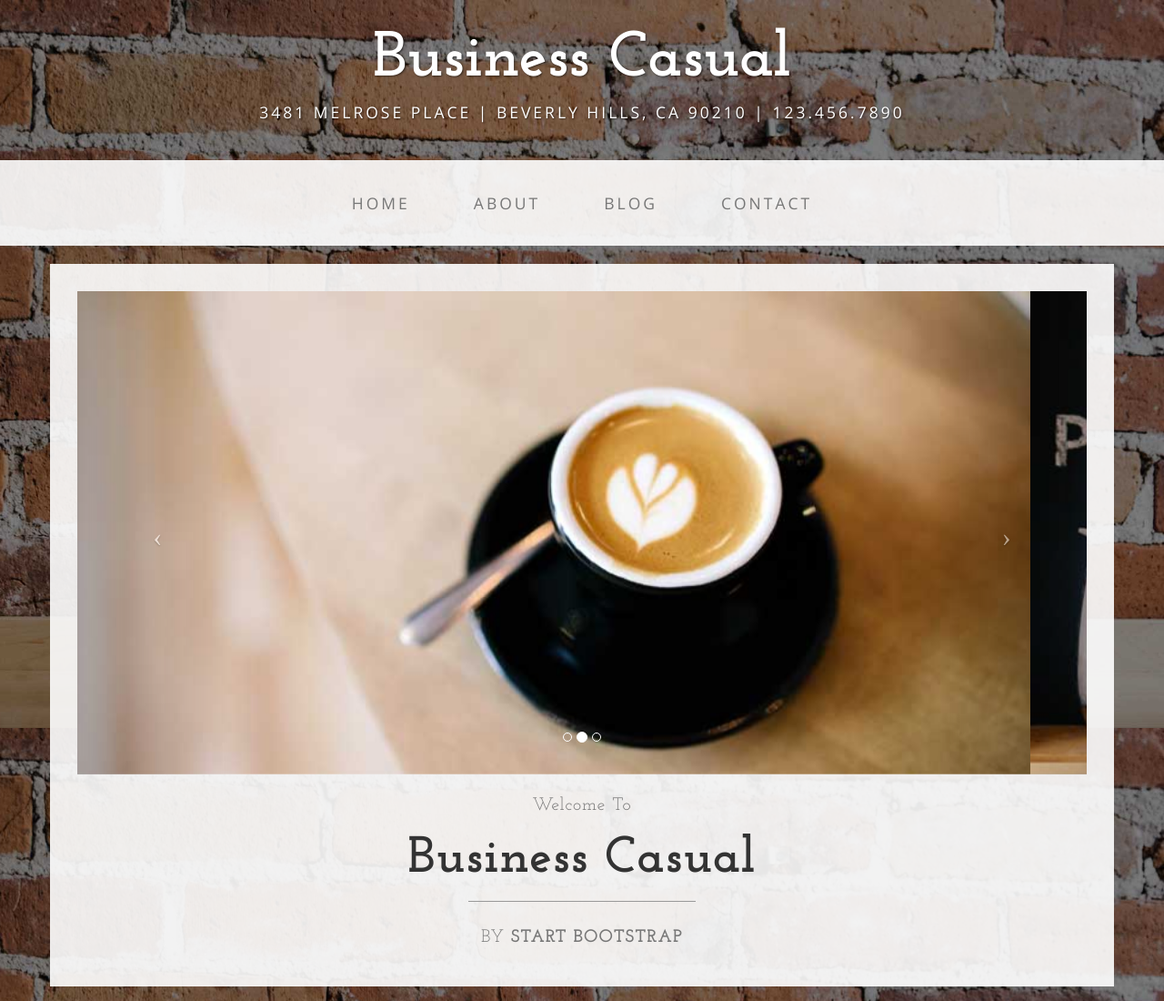
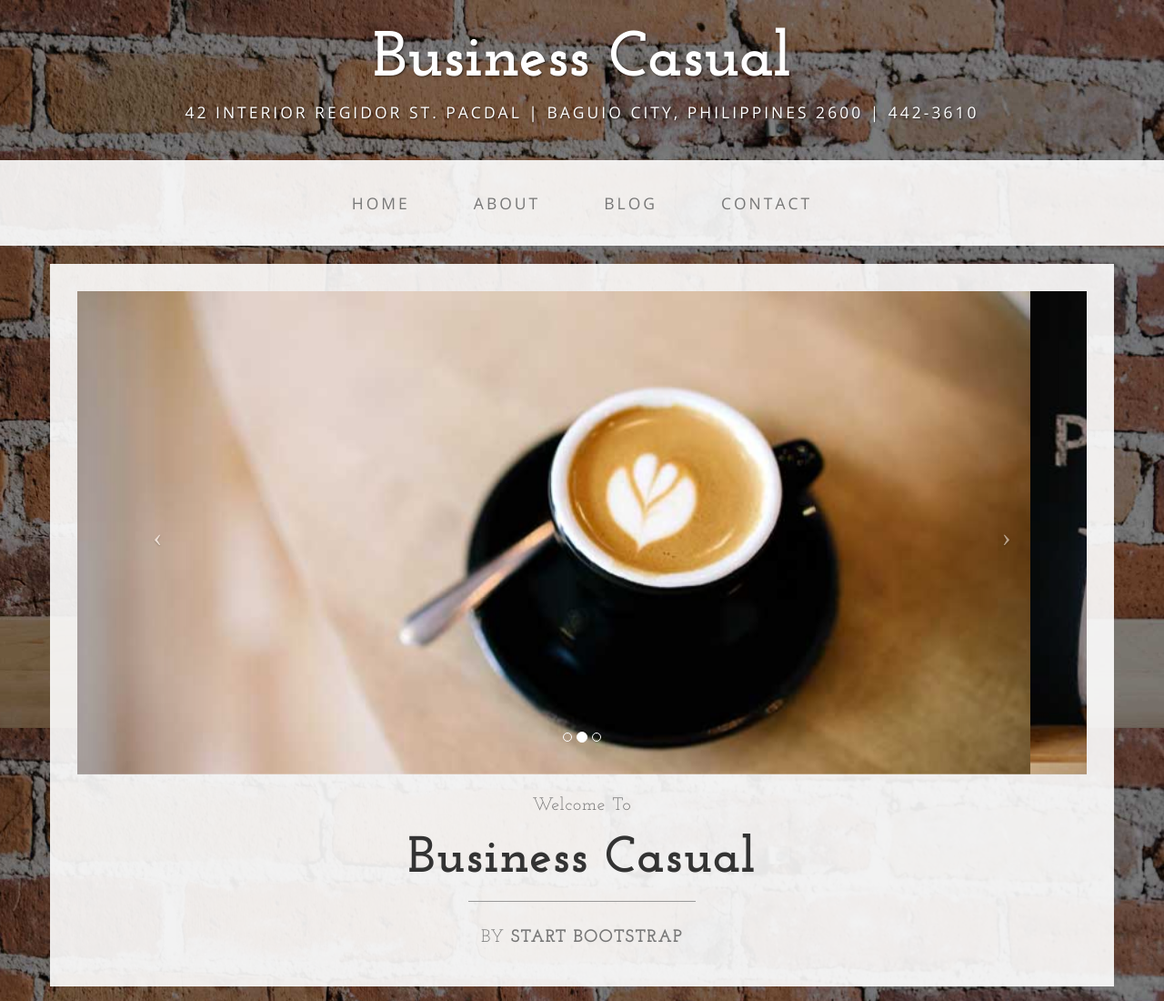
Before and after one commit to daphnetuliao/FullWebsite.github.io, a plain HTML site: page index.html in a window 1280 px wide. Shown: the top 1100 px of the page at 91% size. Drawn offline with nearby package versions, Linux system fonts and the light colour scheme.

Commit message:
Update index.html

```diff
--- a/index.html
+++ b/index.html
@@ -33,7 +33,7 @@
 <body>
 
     <div class="brand">Business Casual</div>
-    <div class="address-bar">3481 Melrose Place | Beverly Hills, CA 90210 | 123.456.7890</div>
+    <div class="address-bar">42 Interior Regidor St. Pacdal | Baguio City, Philippines 2600 | 442-3610 </div>
 
     <!-- Navigation -->
     <nav class="navbar navbar-default" role="navigation">
```
